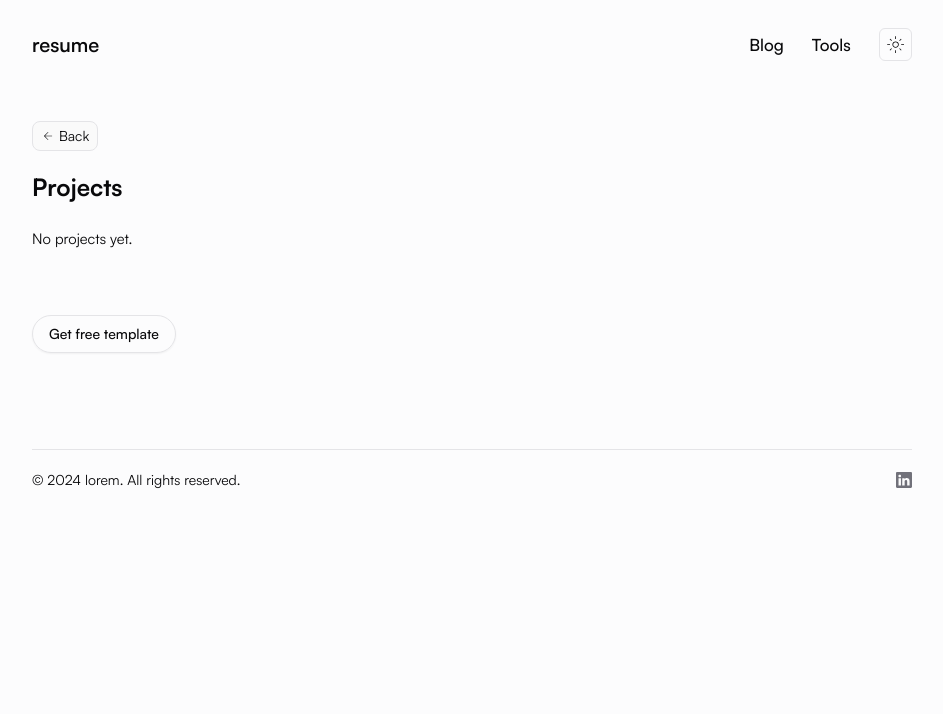
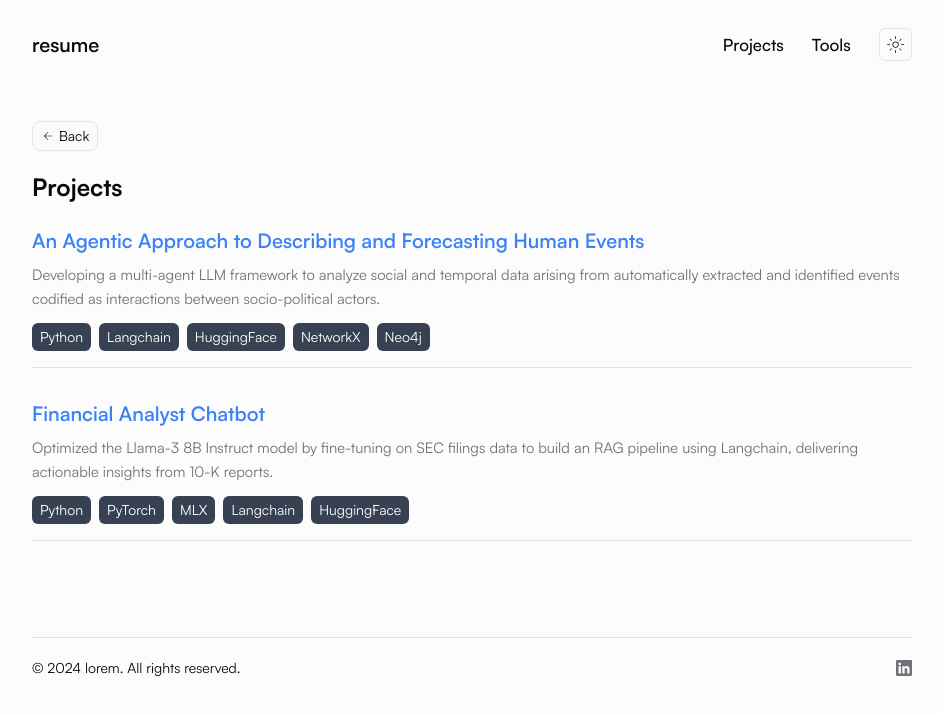
Before and after one commit to Aditya100401/My-Portfolio, an Astro site: page /projects in a window 1280 px wide. Shown: the whole page, without its empty margins (168-1111 px from the left). Built offline with nearby package versions, Linux system fonts and the light colour scheme; Astro itself is replaced by a stand-in of ours; some packages are replaced by stand-ins of ours.

Commit message:
feature:added projects page and cards

```diff
--- a/src/components/ProjectCard.astro
+++ b/src/components/ProjectCard.astro
@@ -12,7 +12,7 @@ const {
 	imagePath,
 	altText
 } = Astro.props
-const images = import.meta.glob<{ default: ImageMetadata }>('/src/assets/*.{jpeg,jpg,png,gif}')
+const images = import.meta.glob<{ default: ImageMetadata }>('/src/assets/*.{png,jpeg,jpg,gif}')
 if (!images[imagePath])
 	throw new Error(`"${imagePath}" does not exist in glob: "src/assets/*.{jpeg,jpg,png,gif}"`)
 ---
@@ -33,7 +33,7 @@ if (!images[imagePath])
 	/>
 	<div class='flex flex-col gap-y-0.5 px-5 py-4'>
 		<h1 class='text-lg font-medium'>{heading}</h1>
-		<h2 class='text-muted-foreground'>{subheading}</h2>
+		<h2 class='line-clamp-3 text-muted-foreground'>{subheading}</h2>
 	</div>
 
 	<slot />
--- a/src/components/layout/Header.astro
+++ b/src/components/layout/Header.astro
@@ -11,10 +11,10 @@
 
 		<div class='flex flex-row items-center justify-center gap-x-5 sm:gap-x-7'>
 			<a
-				href='/blog'
+				href='/projects'
 				class='flex-none text-[1.05rem] font-medium hover:text-foreground/75'
 				aria-label='Nav Menu Item'
-				>Blog
+				>Projects
 			</a>
 			<a
 				href='/tools'
--- a/src/content/config.ts
+++ b/src/content/config.ts
@@ -39,18 +39,14 @@ const project = defineCollection({
 	type: 'content',
 	schema: ({ image }) =>
 		z.object({
-			title: z.string().max(60), // Project title
-			description: z.string().min(50).max(160), // Short description
-			imageUrl: z.string(), // URL for the project image
-			githubRepo: z.string().url().optional(), // Optional GitHub repository link
-			publishDate: z
-				.string()
-				.or(z.date())
-				.optional()
-				.transform((val) => (val ? new Date(val) : undefined)),
-			tags: z.array(z.string()).default([]).transform(removeDupsAndLowerCase),
-			draft: z.boolean().default(false), // Draft flag
-			featured: z.boolean().default(false) // Optional: If you want to highlight featured projects
+			title: z.string().max(100),
+			description: z.string().min(50).max(200),
+			imageUrl: z.string(), // Path to the project image
+			githubRepo: z.string().url().optional(),
+			publishDate: z.string().or(z.date()).optional(),
+			tags: z.array(z.string()).default([]),
+			draft: z.boolean().default(false),
+			featured: z.boolean().default(false)
 		})
 })
 
--- /dev/null
+++ b/src/content/project/an-agentic-approach.md
@@ -0,0 +1,10 @@
+---
+title: "An Agentic Approach to Describing and Forecasting Human Events"
+description: "Developing a multi-agent LLM framework to analyze social and temporal data arising from automatically extracted and identified events codified as interactions between socio-political actors."
+imageUrl: "/src/assets/coming-soon.png"
+githubRepo: "https://github.com/Aditya100401"
+publishDate: "2024-06-01"
+tags: ["Python", "Langchain", "HuggingFace", "NetworkX", "Neo4j"]
+draft: false
+featured: true
+---
--- /dev/null
+++ b/src/content/project/financial-analyst-chatbot.md
@@ -0,0 +1,10 @@
+---
+title: "Financial Analyst Chatbot"
+description: "Optimized the Llama-3 8B Instruct model by fine-tuning on SEC filings data to build an RAG pipeline using Langchain, delivering actionable insights from 10-K reports."
+imageUrl: "/src/assets/coming-soon.png"
+githubRepo: "https://github.com/Aditya100401/Financial-Analyst-using-LLama-3"
+publishDate: "2024-06-01"
+tags: ["Python", "PyTorch", "MLX", "Langchain", "HuggingFace"]
+draft: false
+featured: true
+---
--- a/src/pages/index.astro
+++ b/src/pages/index.astro
@@ -9,16 +9,24 @@ import SkillLayout from '../components/SkillLayout.astro'
 import { Image } from 'astro:assets'
 import astro from '../assets/about-astro.png'
 
-import { getAllProjects, sortMDByDate } from '@/utils' // Importing the project utilities
-
 const languages = ['lorem', 'ipsum']
 const frontend = ['lorem', 'ipsum', 'lorem', 'ipsum', 'lorem', 'ipsum', 'lorem']
 const backend = ['lorem', 'ipsum', 'lorem', 'ipsum']
 const others = ['lorem', 'ipsum', 'lorem', 'ipsum', 'lorem']
 
+import { getAllProjects, sortMDByDate } from '@/utils'
+import type { CollectionEntry } from 'astro:content'
+
 const MAX_PROJECTS = 10
-const allProjects = await getAllProjects() // Fetch all projects
-const allProjectsByDate = sortMDByDate(allProjects).slice(0, MAX_PROJECTS) // Sort and limit to max number
+const allProjects: CollectionEntry<'project'>[] = await getAllProjects()
+const allProjectsByDate: CollectionEntry<'project'>[] = sortMDByDate(allProjects).slice(
+	0,
+	MAX_PROJECTS
+)
+
+// Debug Logs
+console.log('🔍 All Projects:', allProjects)
+console.log('📅 Sorted Projects:', allProjectsByDate)
 ---
 
 <PageLayout meta={{ title: 'Home' }}>
@@ -92,21 +100,40 @@ const allProjectsByDate = sortMDByDate(allProjects).slice(0, MAX_PROJECTS) // So
 		</Section>
 
 		<Section title='Projects'>
-			{allProjectsByDate.length > 0 && (
-				<ul class='flex flex-col gap-y-4'>
-					{allProjectsByDate.map((p) => (
-						<ProjectCard
-							href={p.githubRepo}
-							heading={p.title}
-							subheading={p.description}
-							imagePath={p.imageUrl}
-							altText={p.title}
-							class='w-full'
-						/>
-					))}
-				</ul>
-			)}
-			{allProjectsByDate.length === 0 && <p>No projects yet.</p>}
+			<div class='flex flex-col gap-8'>
+				{
+					allProjectsByDate.length > 0 ? (
+						<ul class='mx-auto grid max-w-7xl grid-cols-1 gap-8 sm:grid-cols-2 lg:grid-cols-2'>
+							{allProjectsByDate.slice(0, 2).map((p: CollectionEntry<'project'>, index) => (
+								<li class='relative flex h-[400px] flex-col'>
+									<div class='flex-grow'>
+										<ProjectCard
+											href={p.data.githubRepo || '#'}
+											heading={p.data.title}
+											subheading={p.data.description}
+											imagePath={p.data.imageUrl || '/assets/placeholder.png'}
+											altText={p.data.title}
+											class='h-full w-full'
+										/>
+									</div>
+									{index === 1 && (
+										<div class='absolute -bottom-6 right-4 z-10'>
+											<a
+												href='/projects'
+												class='inline-flex items-center rounded-md bg-blue-600 px-4 py-2 text-sm font-medium text-white shadow-md hover:bg-blue-700'
+											>
+												View More Projects →
+											</a>
+										</div>
+									)}
+								</li>
+							))}
+						</ul>
+					) : (
+						<p class='w-full text-center text-muted-foreground'>No projects yet.</p>
+					)
+				}
+			</div>
 		</Section>
 
 		<Section title='Experience'>
--- a/src/pages/projects/[...page].astro
+++ b/src/pages/projects/[...page].astro
@@ -6,9 +6,8 @@ import type { CollectionEntry } from 'astro:content'
 
 import Button from '@/components/Button.astro'
 import Pagination from '@/components/Paginator.astro'
-import ProjectPreview from '@/components/projects/ProjectPreview.astro' // Rename the preview component
 import PageLayout from '@/layouts/BaseLayout.astro'
-import { getAllProjects, getUniqueTags, sortMDByDate } from '@/utils' // Modify utility function accordingly
+import { getAllProjects, getUniqueTags, sortMDByDate } from '@/utils'
 
 export const getStaticPaths = (async ({ paginate }) => {
 	const allProjects = await getAllProjects()
@@ -47,6 +46,7 @@ const paginationProps = {
 
 <PageLayout meta={meta}>
 	<div class='w-full'>
+		<!-- Back Button -->
 		<Button title='Back' href='/' style='button'>
 			<svg
 				xmlns='http://www.w3.org/2000/svg'
@@ -57,54 +57,46 @@ const paginationProps = {
 			>
 				<path
 					fill='currentColor'
-					d='m6.921 12.5l5.792 5.792L12 19l-7-7l7-7l.713.708L6.921 11.5H19v1z'
-				>
-				</path>
+					d='m6.921 12.5l5.792 5.792L12 19l-7-7l7-7l.713.708L6.921 11.5H19v1z'></path>
 			</svg>
 		</Button>
 
 		<h1 class='mb-6 mt-5 text-2xl font-bold'>Projects</h1>
-		{page.data.length === 0 && <p>No projects yet.</p>}
 
-		{
-			page.data.length > 0 && (
-				<div class='grid gap-y-16 sm:grid-cols-[3fr_1fr] sm:gap-x-8'>
-					<section aria-label='Projects list'>
-						<ul class='flex flex-col gap-y-4 text-start'>
-							{page.data.map((p) => (
-								<ProjectPreview project={p} withDesc /> // Using ProjectPreview here
-							))}
-						</ul>
-						<Pagination {...paginationProps} />
-					</section>
-					{!!uniqueTags.length && (
-						<aside>
-							<h2 class='mb-4 flex items-center text-lg font-semibold'>
-								Tags
-							</h2>
-							<ul class='text-bgColor flex flex-wrap gap-2'>
-								{uniqueTags.map((tag) => (
-									<li>
-										<Button title={tag} href={`/tags/${tag}/`} style='pill' />
-									</li>
-								))}
-							</ul>
-							<span class='mt-4 block sm:text-end'>
-								<a aria-label='View all project categories' class='' href='/tags/' data-astro-prefetch>
-									View all →
-								</a>
+		<!-- Project List -->
+		<div class='space-y-8'>
+			{page.data.map((project) => (
+				<div class='flex flex-col border-b pb-4'>
+					<!-- Title with Link -->
+					{project.data.githubRepo ? (
+						<a
+							href={project.data.githubRepo}
+							target='_blank'
+							rel='noopener noreferrer'
+							class='text-xl font-semibold text-blue-500 hover:underline'
+						>
+							{project.data.title}
+						</a>
+					) : (
+						<h2 class='text-xl font-semibold'>{project.data.title}</h2>
+					)}
+
+					<!-- Description -->
+					<p class='text-muted-foreground mt-2'>{project.data.description}</p>
+
+					<!-- Tags -->
+					<div class='flex flex-wrap gap-2 mt-3'>
+						{project.data.tags.map((tag) => (
+							<span class='inline-block px-2 py-1 text-sm bg-gray-700 text-white rounded-md'>
+								{tag}
 							</span>
-						</aside>
-					)}
+						))}
+					</div>
 				</div>
-			)
-		}
+			))}
+		</div>
 
-		<a
-			href='https://github.com/srleom/astro-theme-resume.git'
-			class='mt-16 inline-flex flex-row items-center gap-x-3 rounded-3xl border border-input px-4 py-2 text-sm shadow-sm transition-all hover:shadow-md'
-		>
-			<p class='font-medium'>Get free template</p>
-		</a>
+		<!-- Pagination -->
+		<Pagination {...paginationProps} />
 	</div>
 </PageLayout>
--- a/src/utils/post.ts
+++ b/src/utils/post.ts
@@ -1,45 +1,47 @@
 import type { CollectionEntry } from 'astro:content'
 import { getCollection } from 'astro:content'
 
-/** Note: this function filters out draft posts based on the environment */
-export async function getAllPosts() {
+/** Fetch all posts */
+export async function getAllPosts(): Promise<CollectionEntry<'post'>[]> {
 	return await getCollection('post', ({ data }) => {
 		return import.meta.env.PROD ? data.draft !== true : true
 	})
 }
 
-/** Note: this function filters out draft projects based on the environment */
-export async function getAllProjects() {
+/** Fetch all projects */
+export async function getAllProjects(): Promise<CollectionEntry<'project'>[]> {
 	return await getCollection('project', ({ data }) => {
-		return import.meta.env.PROD ? data.draft !== true : true;
-	});
+		return import.meta.env.PROD ? data.draft !== true : true
+	})
 }
 
-
-export function sortMDByDate(posts: Array<CollectionEntry<'post'>>) {
-	return posts.sort((a, b) => {
-		const aDate = new Date(a.data.updatedDate ?? a.data.publishDate).valueOf()
-		const bDate = new Date(b.data.updatedDate ?? b.data.publishDate).valueOf()
+/** Sort markdown entries by date */
+export function sortMDByDate<T extends CollectionEntry<'post' | 'project'>>(entries: T[]): T[] {
+	return entries.sort((a, b) => {
+		const aDate = new Date((a.data as any).updatedDate ?? (a.data as any).publishDate).valueOf()
+		const bDate = new Date((b.data as any).updatedDate ?? (b.data as any).publishDate).valueOf()
 		return bDate - aDate
 	})
 }
 
-/** Note: This function doesn't filter draft posts, pass it the result of getAllPosts above to do so. */
-export function getAllTags(posts: Array<CollectionEntry<'post'>>) {
-	return posts.flatMap((post) => [...post.data.tags])
+/** Get all tags from entries */
+export function getAllTags<T extends CollectionEntry<'post' | 'project'>>(entries: T[]): string[] {
+	return entries.flatMap((entry) => [...(entry.data as any).tags])
 }
 
-/** Note: This function doesn't filter draft posts, pass it the result of getAllPosts above to do so. */
-export function getUniqueTags(posts: Array<CollectionEntry<'post'>>) {
-	return [...new Set(getAllTags(posts))]
+/** Get unique tags from entries */
+export function getUniqueTags<T extends CollectionEntry<'post' | 'project'>>(
+	entries: T[]
+): string[] {
+	return [...new Set(getAllTags(entries))]
 }
 
-/** Note: This function doesn't filter draft posts, pass it the result of getAllPosts above to do so. */
-export function getUniqueTagsWithCount(
-	posts: Array<CollectionEntry<'post'>>
+/** Get unique tags with counts */
+export function getUniqueTagsWithCount<T extends CollectionEntry<'post' | 'project'>>(
+	entries: T[]
 ): Array<[string, number]> {
 	return [
-		...getAllTags(posts).reduce(
+		...getAllTags(entries).reduce(
 			(acc, t) => acc.set(t, (acc.get(t) || 0) + 1),
 			new Map<string, number>()
 		)
```
